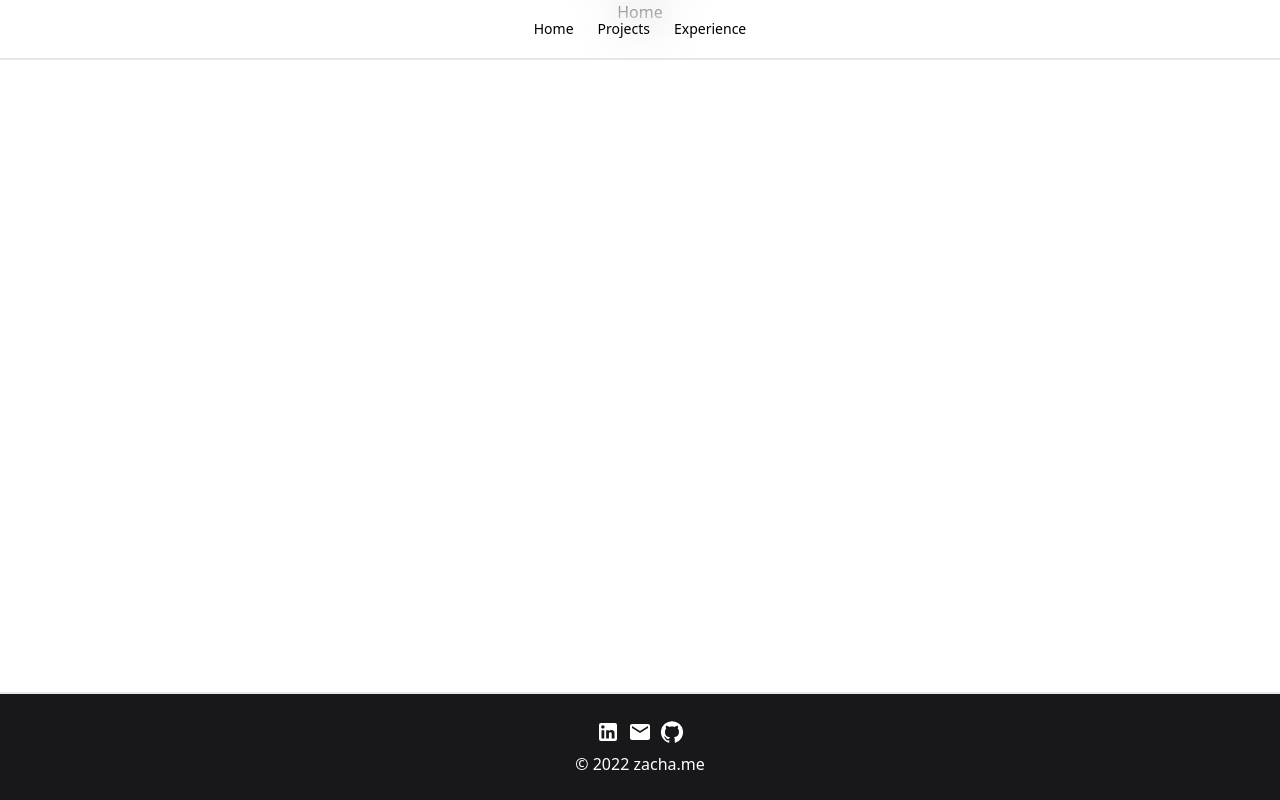
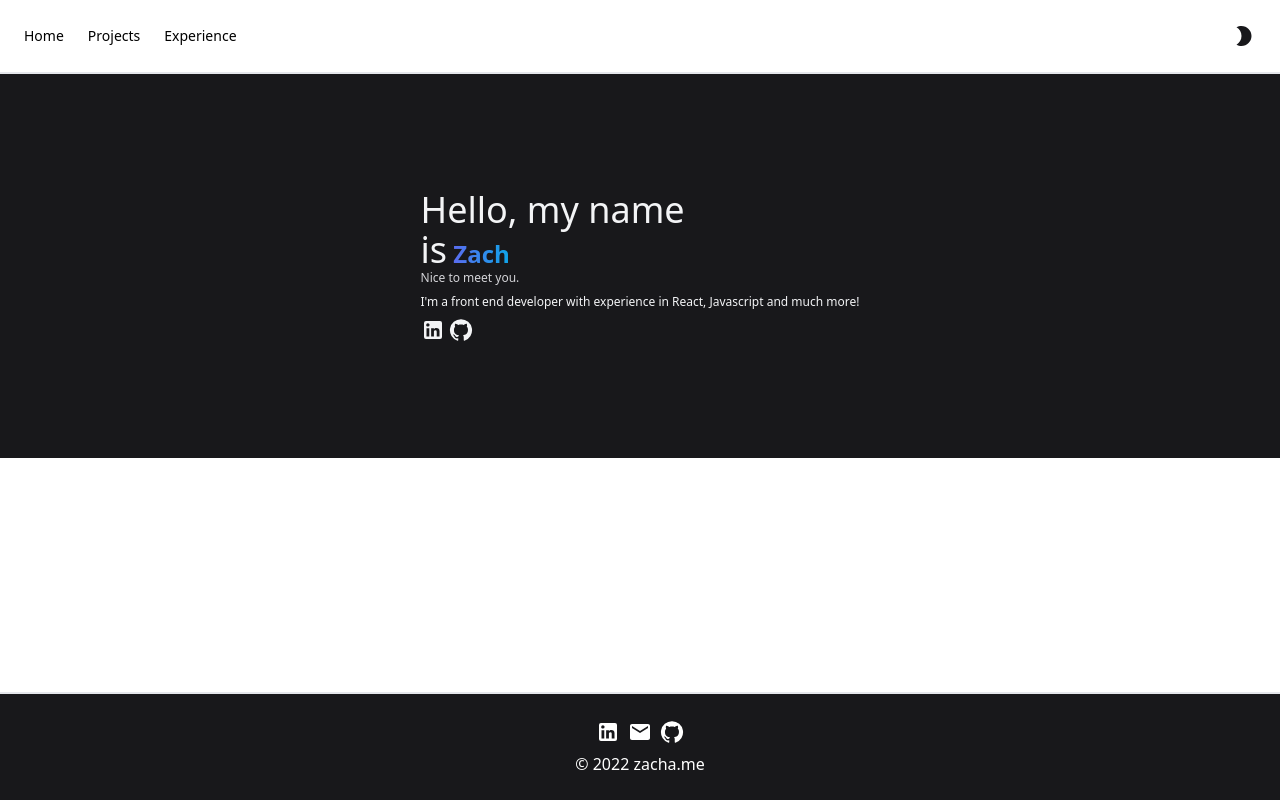
Before and after one commit to zachaxd/portzach, a React (Create React App) app: page / in a window 1280 px wide. Built offline with nearby package versions, Linux system fonts and the light colour scheme.

Commit message:
Updated styling on Home and Navbar

```diff
--- a/src/Pages/Home.jsx
+++ b/src/Pages/Home.jsx
@@ -1,8 +1,24 @@
 import React from 'react'
+import LinkedInIcon from '@mui/icons-material/LinkedIn';
+import GitHubIcon from '@mui/icons-material/GitHub';
 
 function Home() {
   return (
-    <div>Home</div>
+    <div className='flex text-gray-100 items-center justify-start w-full h-96 p-4 bg-zinc-900'>
+      {/* about */}
+      <div className='flex flex-col text-left mx-auto'>
+        <div className='w-2/3'>
+        <h1 className='text-4xl'>Hello, my name is
+        <span className='font-extrabold text-transparent text-2xl bg-clip-text bg-gradient-to-r from-indigo-500 to-sky-500 hover:from-pink-500 hover:via-purple-500 hover:to-indigo-500 duration-150 hover:translate-x-2'> Zach</span></h1>
+      </div>
+      <p className='text-xs mb-2 text-zinc-300'>Nice to meet you.</p>
+      <p className='text-xs'>I'm a front end developer with experience in React, Javascript and much more!</p>
+      <div className='gap-1 mt-2 flex'>
+        <LinkedInIcon />
+        <GitHubIcon />
+      </div>
+</div>
+    </div>
   )
 }
 
--- a/src/components/Footer.jsx
+++ b/src/components/Footer.jsx
@@ -7,7 +7,7 @@ function Footer() {
   return (
     <div className='flex w-full flex-col border-t-2 border-gray-200 items-center gap-2 justify-center p-6 fixed bottom-0 text-white bg-zinc-900'>
         <div className='gap-2 flex'>
-        <a href="" className=' hover:text-sky-200 duration-150 hover:-translate-y-0.5 hover:shadow-lg'><LinkedInIcon /></a>
+        <a href="https://linkedin.com/in/zachand9" className=' hover:text-sky-200 duration-150 hover:-translate-y-0.5 hover:shadow-lg'><LinkedInIcon /></a>
         <a href="mailto:zachand9@gmail.com" className=' hover:text-sky-200 duration-150 hover:-translate-y-0.5 hover:shadow-lg'><EmailIcon /></a>
         <a href="https://github.com/zachaxd" className=' hover:text-sky-200 duration-150 hover:-translate-y-0.5 hover:shadow-lg'><GitHubIcon /></a>
         </div>
--- a/src/components/Navbar.jsx
+++ b/src/components/Navbar.jsx
@@ -1,14 +1,21 @@
 import React, { useState } from 'react'
-import { Link, useLocation } from 'react-router-dom'
+import { Link } from 'react-router-dom'
 import CloseIcon from '@mui/icons-material/Close';
 import MenuIcon from '@mui/icons-material/Menu';
+import ModeNightIcon from '@mui/icons-material/ModeNight';
 
 function Navbar() {
     const [nav, setNav] = useState(false);
     const handleClick = () => setNav(!nav);
 
   return (
-    <div className='flex fixed justify-center items-center w-full h-[60px] px-4 text-sm backdrop-blur-xl border-b-2 border-gray-200'>
+    <div className='flex justify-between items-center w-full p-6 text-sm backdrop-blur-xl border-b-2 border-gray-200'>
+        {/* links */}
+        <div className='hidden md:flex space-x-6'>
+        <Link to="/">Home</Link>
+        <Link to="/projects">Projects</Link>
+        <Link to="/experience">Experience</Link>
+        </div>
         {/* toggle button */}
         <div>
             <button className='md:hidden absolute z-10'
@@ -16,18 +23,13 @@ function Navbar() {
                 {!nav ? <MenuIcon /> : <CloseIcon />}
             </button>
         </div>
-        {/* links */}
-        <div className='hidden md:flex space-x-6'>
-        <Link to="/">Home</Link>
-        <Link to="/projects">Projects</Link>
-        <Link to="/experience">Experience</Link>
-        </div>
         {/* mobile menu */}
        <div className={!nav ? 'hidden' : 'absolute top-0 right-0 shadow-md h-screen w-3/4 backdrop-blur-xl bg-gray-100 border-l-2 border-gray-200 text-gray-700 divide-y divide-slate-400 flex flex-col p-4 text-2xl items-center justify-center'}>
        <Link to="/" className='w-full p-4 rounded hover:bg-gray-200'>Home</Link>
         <Link to="/projects" className='w-full p-4 rounded hover:bg-gray-200'>Projects</Link>
         <Link to="/experience" className='w-full p-4 rounded hover:bg-gray-200'>Experience</Link>
        </div>
+       <button><ModeNightIcon className='text-zinc-900'/></button>
     </div>
   )
 }
```
